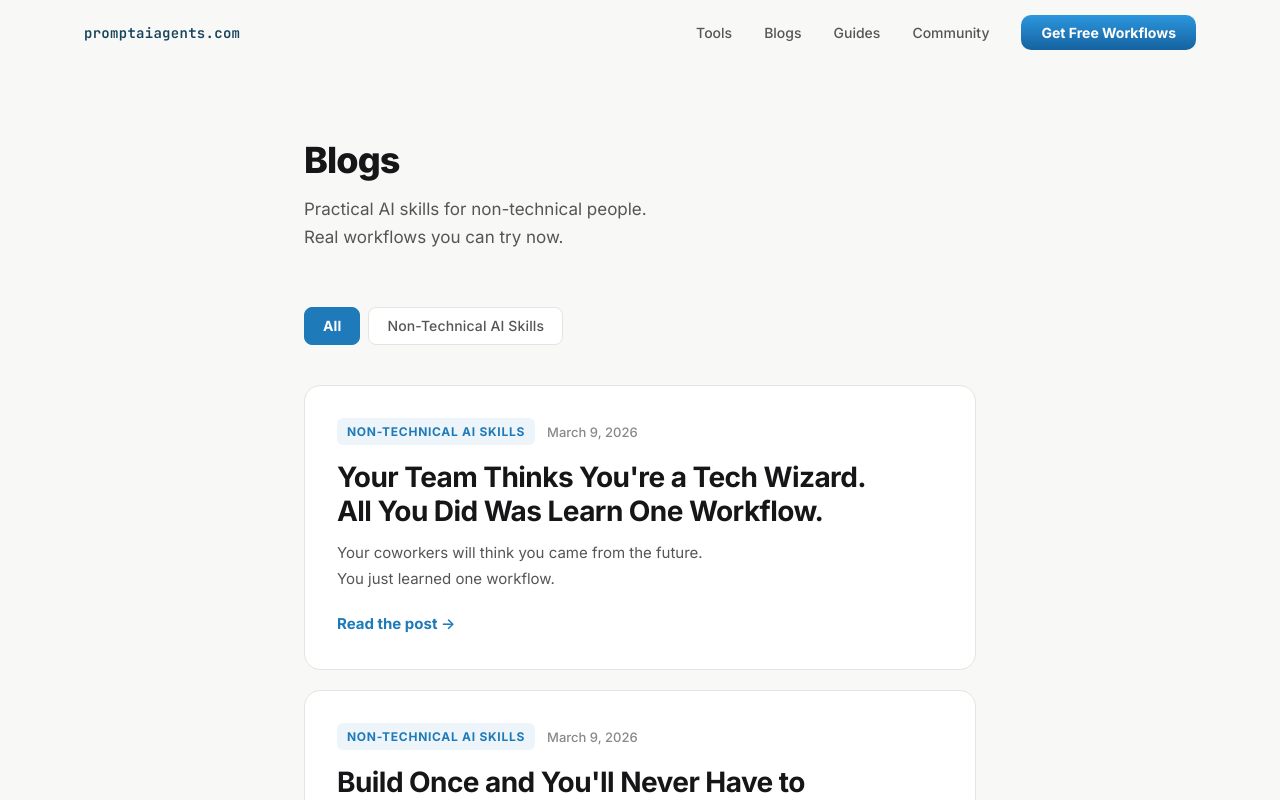
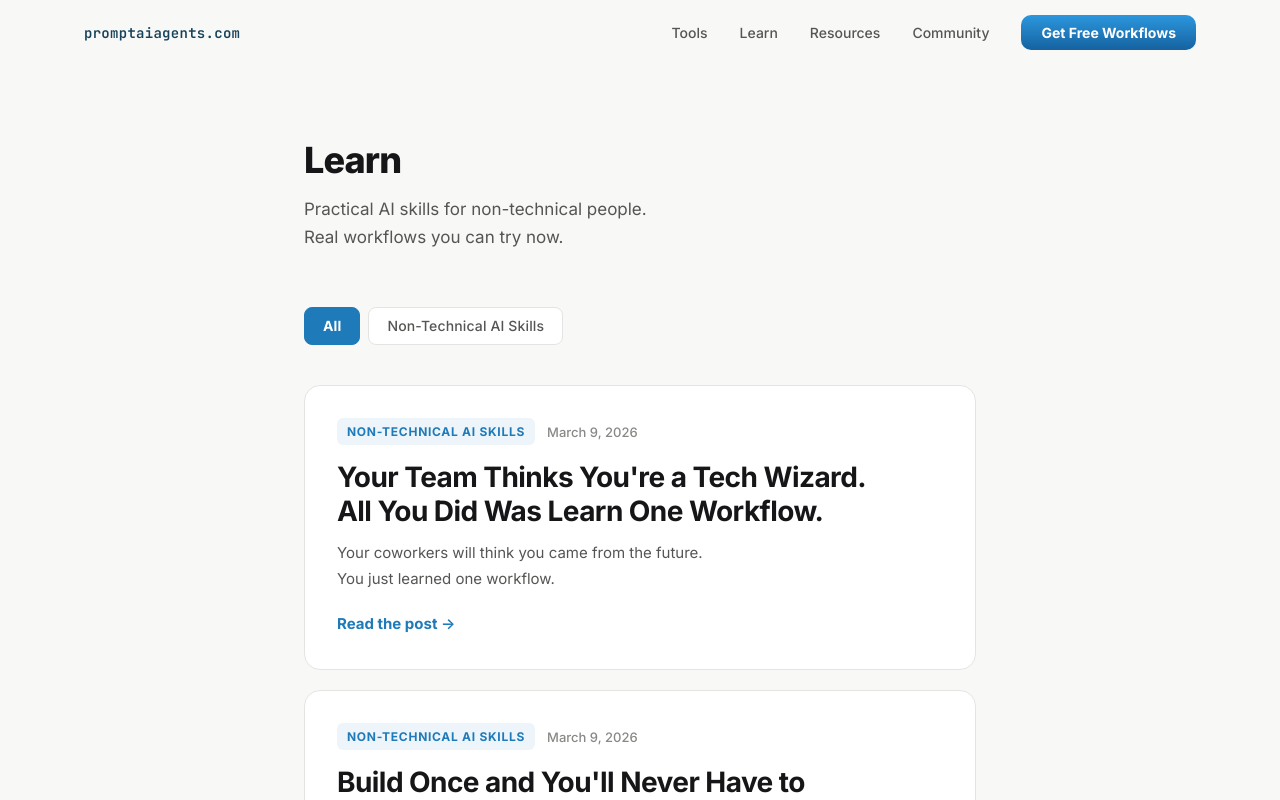
Before and after one commit to coolcalvin457-tech/agent-timesaver-nextjs, a Next.js app: page /blog in a window 1280 px wide. Shown: the top 800 px of the page. Built offline with nearby package versions, Linux system fonts and the light colour scheme.

Commit message:
Add /tools page, blog category filters, update nav labels and order

```diff
--- a/app/blog/page.tsx
+++ b/app/blog/page.tsx
@@ -3,11 +3,11 @@ import NavClient from "@/components/NavClient";
 import BlogList from "@/components/BlogList";
 
 export const metadata: Metadata = {
-  title: "Blogs | promptaiagents.com",
+  title: "Learn | promptaiagents.com",
   description:
     "Practical AI skills for non-technical people. Real workflows, honest takes, and a clear path forward.",
   openGraph: {
-    title: "Blogs | promptaiagents.com",
+    title: "Learn | promptaiagents.com",
     description:
       "Practical AI skills for non-technical people. Real workflows, honest takes, and a clear path forward.",
     url: "https://promptaiagents.com/blog",
@@ -73,7 +73,7 @@ export default function BlogPage() {
           {/* Header */}
           <div style={{ paddingTop: "40px", marginBottom: "56px" }}>
             <h1 className="heading-1" style={{ marginBottom: "14px" }}>
-              Blogs
+              Learn
             </h1>
             <p
               className="body-lg"
--- a/app/guides/page.tsx
+++ b/app/guides/page.tsx
@@ -1,7 +1,7 @@
 import type { Metadata } from "next";
 
 export const metadata: Metadata = {
-  title: "AI Guides & Resources | promptaiagents.com",
+  title: "Resources | promptaiagents.com",
   description:
     "Practical AI guides, tutorials, and workflows for people who want to work smarter — not just talk about it.",
 };
@@ -31,7 +31,7 @@ export default function GuidesPage() {
           className="heading-1"
           style={{ marginBottom: "16px" }}
         >
-          Guides &amp; Resources
+          Resources
         </h1>
 
         <p
--- a/components/NavClient.tsx
+++ b/components/NavClient.tsx
@@ -20,8 +20,8 @@ export default function NavClient() {
           </a>
           <ul className="nav-links">
             <li><a href="/tools">Tools</a></li>
-            <li><a href="/blog">Blogs</a></li>
-            <li><a href="/guides">Guides</a></li>
+            <li><a href="/blog">Learn</a></li>
+            <li><a href="/guides">Resources</a></li>
             <li><a href="/community">Community</a></li>
             <li>
               <a href="/#timesaver" className="nav-cta">
```
